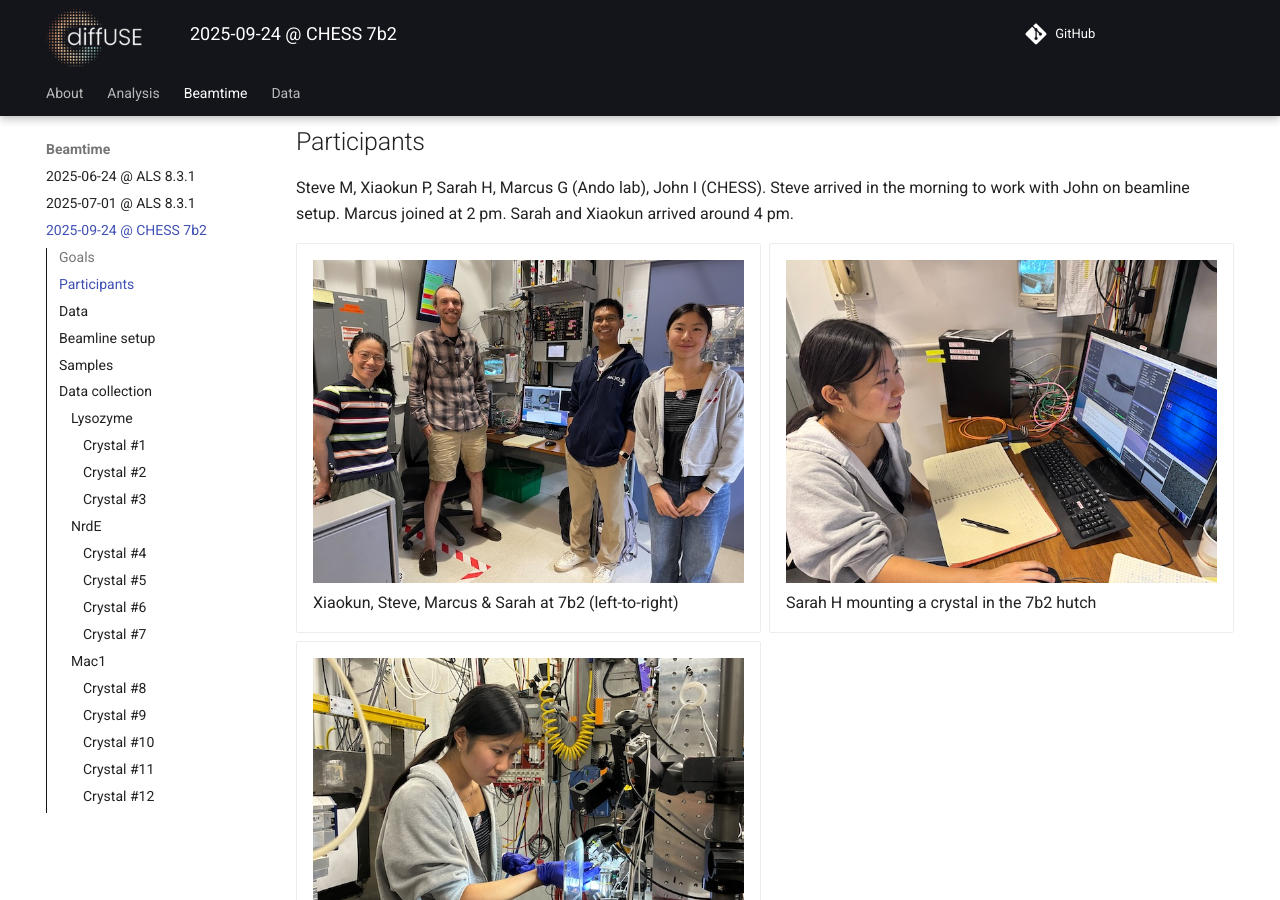
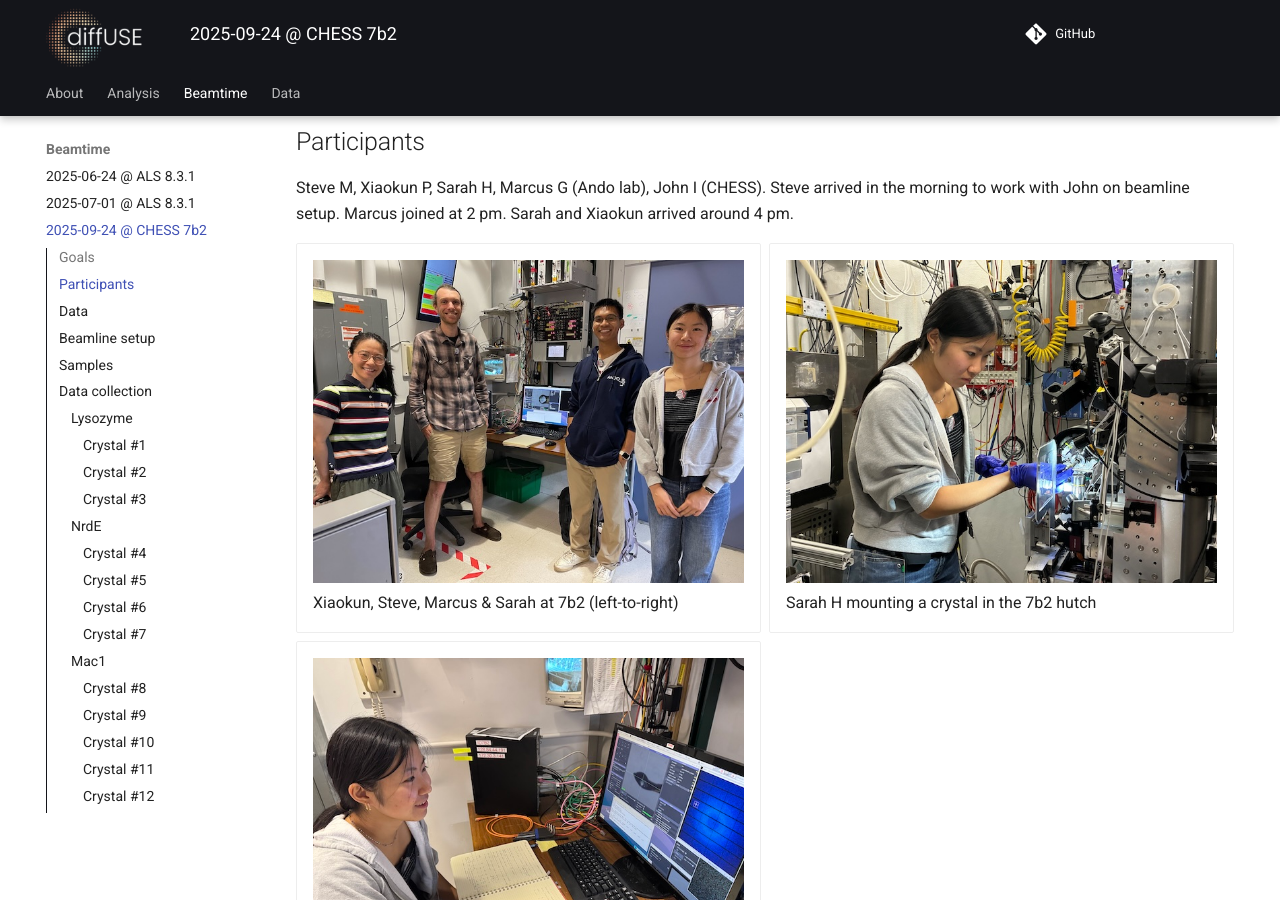
Before and after one commit to diff-use/logbook, an MkDocs documentation site: the page built from docs/beamtime/20260924-chess.md, in a window 1280 px wide and 900 px high, scrolled down 509 px. Built offline with MkDocs 1.6.1 and Material for MkDocs 9.7.7, drawn with Linux system fonts in a browser that asks for light colours; comment, search, counter and statistics services are not loaded.

Commit message:
fixed figure caption

```diff
--- a/docs/beamtime/20260924-chess.md
+++ b/docs/beamtime/20260924-chess.md
@@ -27,10 +27,10 @@ Steve M, Xiaokun P, Sarah H, Marcus G (Ando lab), John I (CHESS). Steve arrived
 - ![Ando group](20250924-chess/andogroup.jpg)
 Xiaokun, Steve, Marcus & Sarah at 7b2 (left-to-right)
 
-- ![Sarah in the hutch](20250924-chess/sarah.jpg)
+- ![Sarah in the hutch](20250924-chess/sarah_7b2.jpg)
 Sarah H mounting a crystal in the 7b2 hutch
 
-- ![Sarah at the station](20250924-chess/sarah_7b2.jpg)
+- ![Sarah at the station](20250924-chess/sarah.jpg)
 Sarah H collecting lysozyme data
 
 </div>
```
